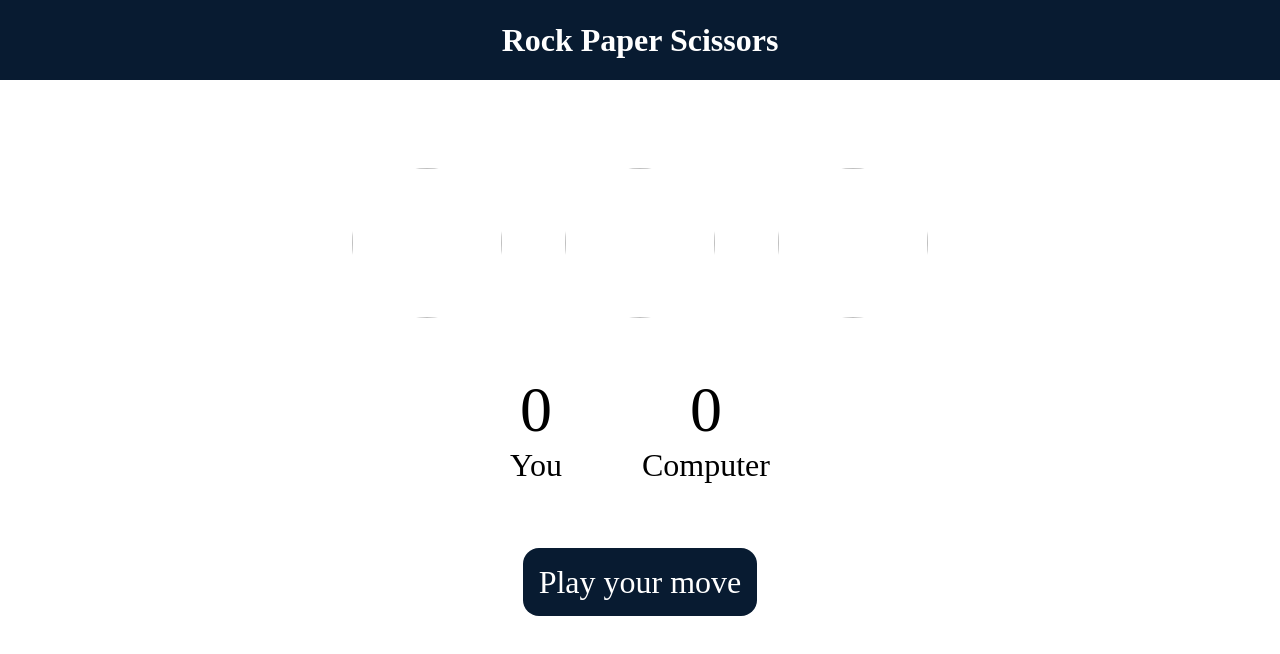
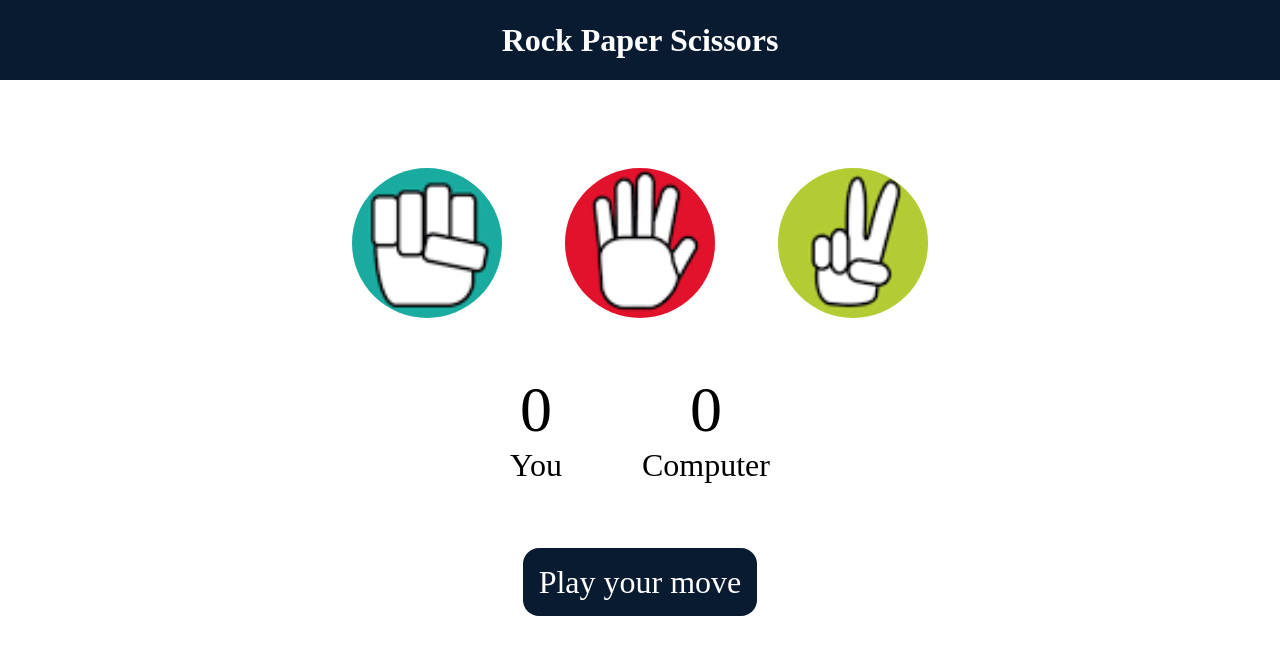
Before and after one commit to narayanahrithikraj/Rock-Paper-Scissor-Game, a plain HTML site: page index.html in a window 1280 px wide. Drawn offline with Linux system fonts and the light colour scheme.

Commit message:
Update index.html

```diff
--- a/index.html
+++ b/index.html
@@ -10,13 +10,13 @@
     <h1>Rock Paper Scissors</h1>
     <div class="choices">
         <div class="choice">
-            <img src="./Images/Rock.png" id="rock">
+            <img src="Rock.png" id="rock">
         </div>
         <div class="choice">
-            <img src="./Images/Paper.png" id="paper">
+            <img src="Paper.png" id="paper">
         </div>
         <div class="choice">
-            <img src="./Images/Scissor.png" id="Scissors">
+            <img src="Scissor.png" id="Scissors">
         </div>
     </div>
 
```
